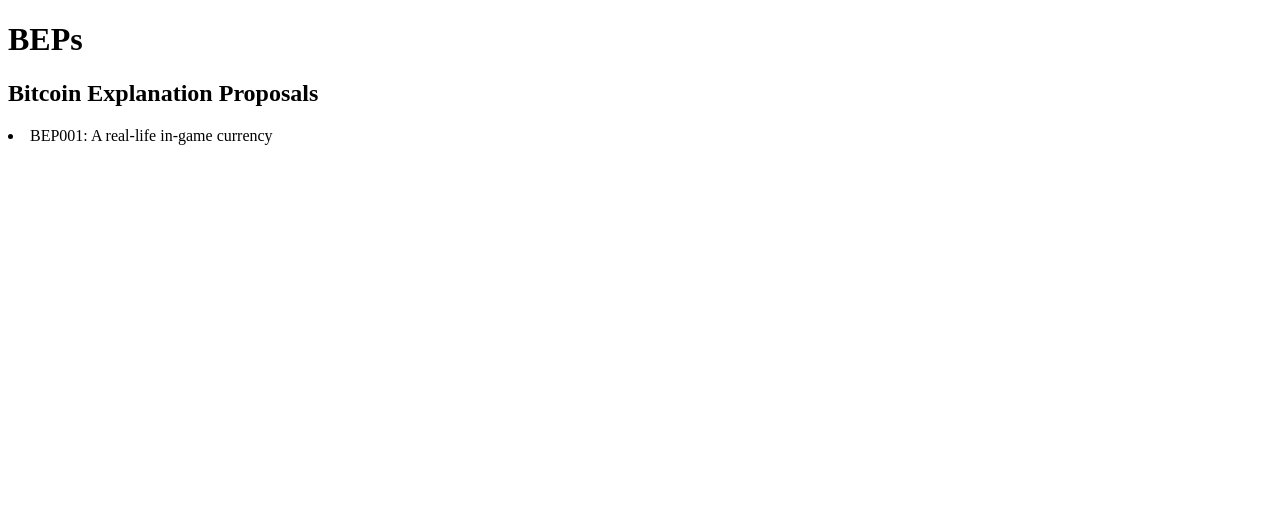
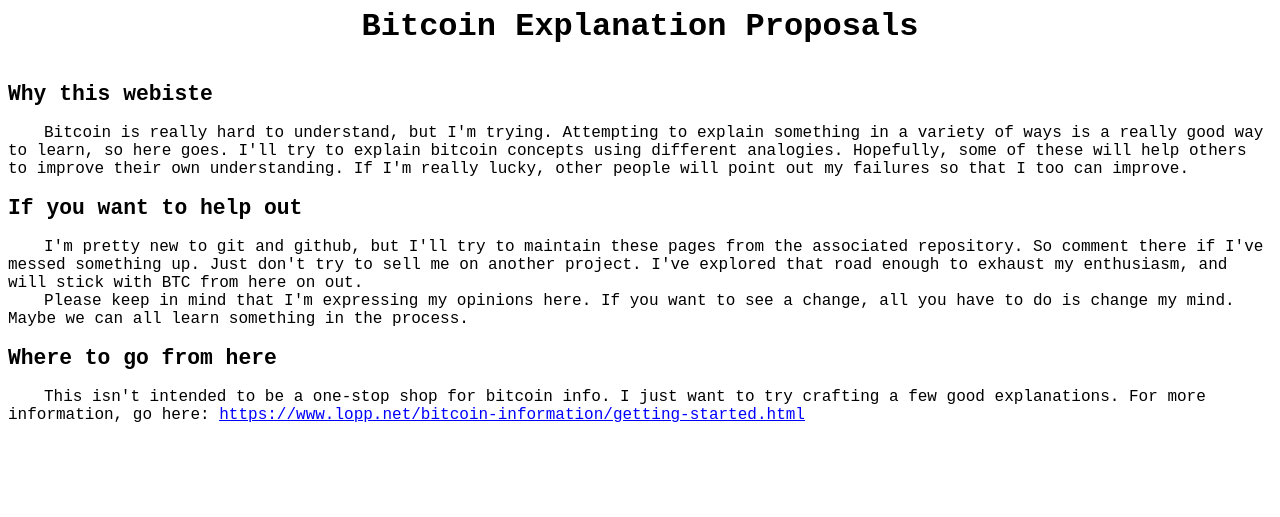
Before and after one commit to Bepper1/Bepper1.github.io, a plain HTML site: page index.html in a window 1280 px wide. Drawn offline with Linux system fonts and the light colour scheme.

Commit message:
Update index.html

```diff
--- a/index.html
+++ b/index.html
@@ -1,8 +1,23 @@
-<!DOCTYPE html>
-<html>
-<body>
-<h1>BEPs</h1>
-<h2>Bitcoin Explanation Proposals</h2>
-<li>BEP001: A real-life in-game currency</li>
-</body>
-</html>
+<!DOCTYPE HTML PUBLIC "-//W3C//DTD HTML 4.0//EN" "http://www.w3.org/TR/REC-html40/strict.dtd">
+<html><head><meta name="qrichtext" content="1" /><meta http-equiv="Content-Type" content="text/html; charset=utf-8" /><title>Bitcoin Explanation Proposals</title><style type="text/css">
+p, li { white-space: pre-wrap; }
+</style></head><body style=" font-family:'Courier New'; font-size:12pt; font-weight:400; font-style:normal;">
+<p align="center" style=" margin-top:0px; margin-bottom:0px; margin-left:0px; margin-right:0px; -qt-block-indent:0; text-indent:0px;"><span style=" font-size:24pt; font-weight:600;">Bitcoin Explanation Proposals</span></p>
+<p align="center" style="-qt-paragraph-type:empty; margin-top:0px; margin-bottom:0px; margin-left:0px; margin-right:0px; -qt-block-indent:0; text-indent:0px; font-size:24pt; font-weight:600;"><br /></p>
+<p style=" margin-top:0px; margin-bottom:0px; margin-left:0px; margin-right:0px; -qt-block-indent:0; text-indent:0px;"><span style=" font-size:16pt; font-weight:600;">Why this webiste</span></p>
+<p style="-qt-paragraph-type:empty; margin-top:0px; margin-bottom:0px; margin-left:0px; margin-right:0px; -qt-block-indent:0; text-indent:0px;"><br /></p>
+<p style=" margin-top:0px; margin-bottom:0px; margin-left:0px; margin-right:0px; -qt-block-indent:0; text-indent:36px;">Bitcoin is really hard to understand, but I'm trying. Attempting to explain something in a variety of ways is a really good way to learn, so here goes. I'll try to explain bitcoin concepts using different analogies. Hopefully, some of these will help others to improve their own understanding. If I'm really lucky, other people will point out my failures so that I too can improve.</p>
+<p style="-qt-paragraph-type:empty; margin-top:0px; margin-bottom:0px; margin-left:0px; margin-right:0px; -qt-block-indent:0; text-indent:36px;"><br /></p>
+<p style=" margin-top:0px; margin-bottom:0px; margin-left:0px; margin-right:0px; -qt-block-indent:0; text-indent:0px;"><span style=" font-size:16pt; font-weight:600;">If you want to help out</span></p>
+<p style="-qt-paragraph-type:empty; margin-top:0px; margin-bottom:0px; margin-left:0px; margin-right:0px; -qt-block-indent:0; text-indent:0px;"><br /></p>
+<p style=" margin-top:0px; margin-bottom:0px; margin-left:0px; margin-right:0px; -qt-block-indent:0; text-indent:36px;">I'm pretty new to git and github, but I'll try to maintain these pages from the associated repository. So comment there if I've messed something up. Just don't try to sell me on another project. I've explored that road enough to exhaust my enthusiasm, and will stick with BTC from here on out.</p>
+<p style=" margin-top:0px; margin-bottom:0px; margin-left:0px; margin-right:0px; -qt-block-indent:0; text-indent:36px;">Please keep in mind that I'm expressing my opinions here. If you want to see a change, all you have to do is change my mind. Maybe we can all learn something in the process.</p>
+<p style="-qt-paragraph-type:empty; margin-top:0px; margin-bottom:0px; margin-left:0px; margin-right:0px; -qt-block-indent:0; text-indent:36px;"><br /></p>
+<p style=" margin-top:0px; margin-bottom:0px; margin-left:0px; margin-right:0px; -qt-block-indent:0; text-indent:0px;"><span style=" font-size:16pt; font-weight:600;">Where to go from here</span></p>
+<p style="-qt-paragraph-type:empty; margin-top:0px; margin-bottom:0px; margin-left:0px; margin-right:0px; -qt-block-indent:0; text-indent:0px;"><br /></p>
+<p style=" margin-top:0px; margin-bottom:0px; margin-left:0px; margin-right:0px; -qt-block-indent:0; text-indent:36px;">This isn't intended to be a one-stop shop for bitcoin info. I just want to try crafting a few good explanations. For more information, go here: <a href="https://www.lopp.net/bitcoin-information/getting-started.html"><span style=" text-decoration: underline; color:#0000ff;">https://www.lopp.net/bitcoin-information/getting-started.html</span></a></p>
+<p style="-qt-paragraph-type:empty; margin-top:0px; margin-bottom:0px; margin-left:0px; margin-right:0px; -qt-block-indent:0; text-indent:36px; text-decoration: underline; color:#0000ff;"><br /></p>
+<p style="-qt-paragraph-type:empty; margin-top:0px; margin-bottom:0px; margin-left:0px; margin-right:0px; -qt-block-indent:0; text-indent:36px; text-decoration: underline; color:#0000ff;"><br /></p>
+<p style="-qt-paragraph-type:empty; margin-top:0px; margin-bottom:0px; margin-left:0px; margin-right:0px; -qt-block-indent:0; text-indent:36px; text-decoration: underline; color:#0000ff;"><br /></p>
+<p style="-qt-paragraph-type:empty; margin-top:0px; margin-bottom:0px; margin-left:0px; margin-right:0px; -qt-block-indent:0; text-indent:36px; text-decoration: underline; color:#0000ff;"><br /></p>
+<p style="-qt-paragraph-type:empty; margin-top:0px; margin-bottom:0px; margin-left:0px; margin-right:0px; -qt-block-indent:0; text-indent:36px; text-decoration: underline; color:#0000ff;"><br /></p></body></html>
```
